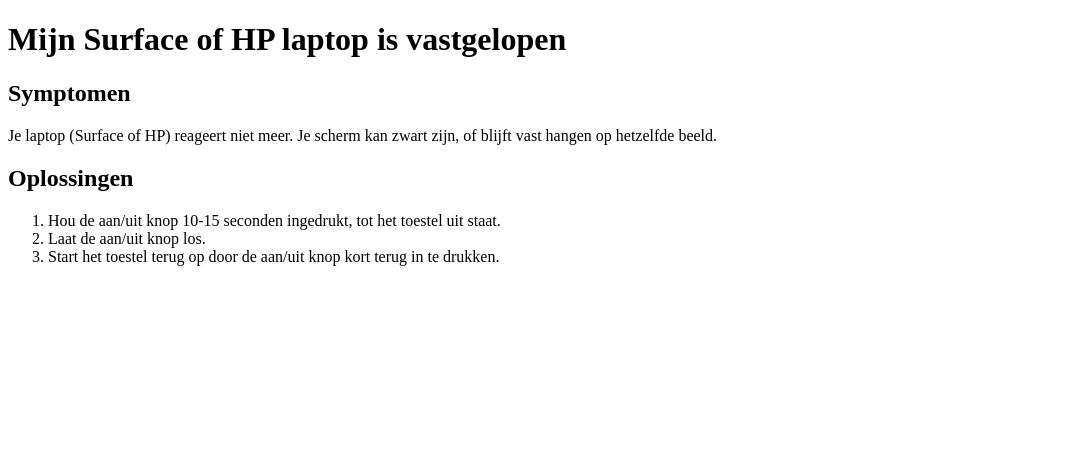
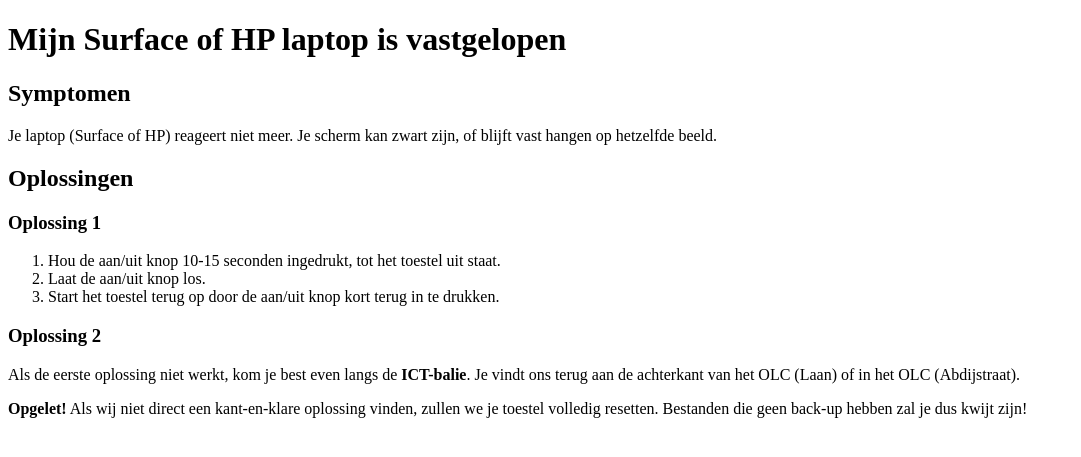
Before and after one commit to Pius-X-Antwerpen/ict-balie, a Jekyll site: the page built from _tutorials/laptop-zit-vast.md, in a window 1280 px wide. Shown: the top 457 px of the page, without its empty margins (0-1081 px from the left). Built offline with Jekyll 4.4.1, drawn with Linux system fonts in a browser that asks for light colours.

Commit message:
Update laptop-zit-vast.md

```diff
--- a/_tutorials/laptop-zit-vast.md
+++ b/_tutorials/laptop-zit-vast.md
@@ -19,6 +19,16 @@ Je laptop (Surface of HP) reageert niet meer. Je scherm kan zwart zijn, of blijf
 
 ## Oplossingen
 
+### Oplossing 1
+
  1. Hou de aan/uit knop 10-15 seconden ingedrukt, tot het toestel uit staat.
  2. Laat de aan/uit knop los.
  3. Start het toestel terug op door de aan/uit knop kort terug in te drukken.
+
+<!--more-->
+
+### Oplossing 2
+
+Als de eerste oplossing niet werkt, kom je best even langs de **ICT-balie**. Je vindt ons terug aan de achterkant van het OLC (Laan) of in het OLC (Abdijstraat).
+
+**Opgelet!** Als wij niet direct een kant-en-klare oplossing vinden, zullen we je toestel volledig resetten. Bestanden die geen back-up hebben zal je dus kwijt zijn!
```
